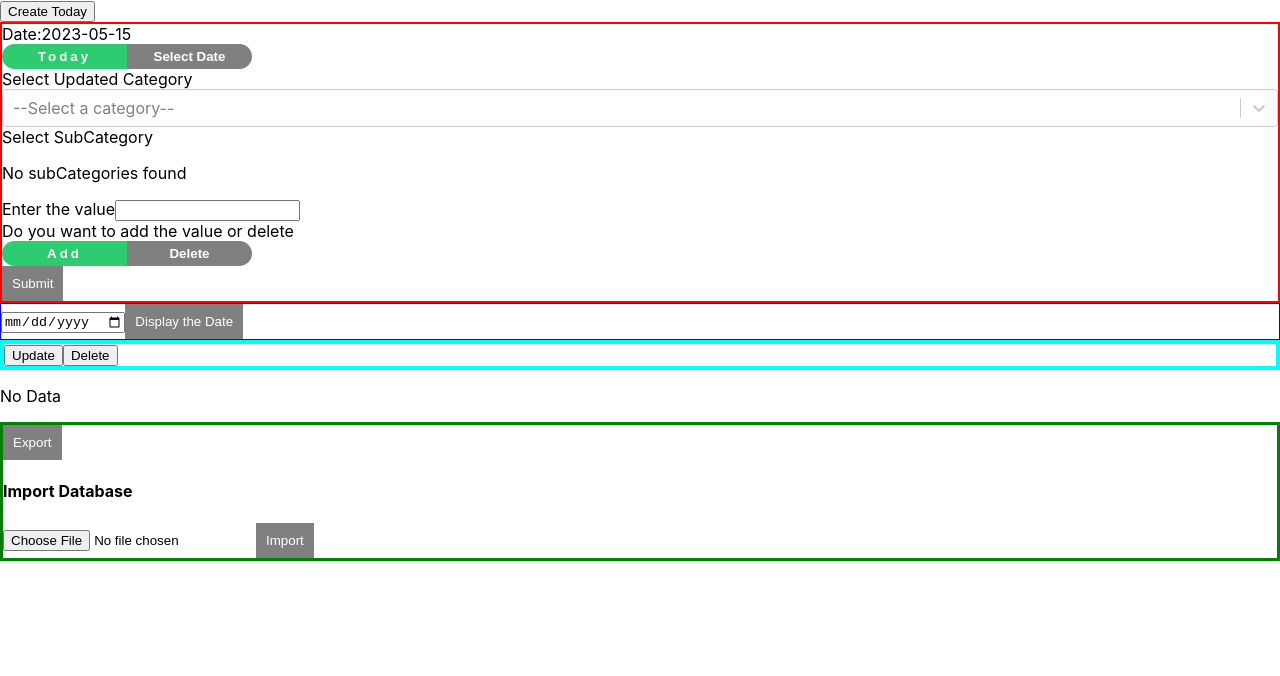
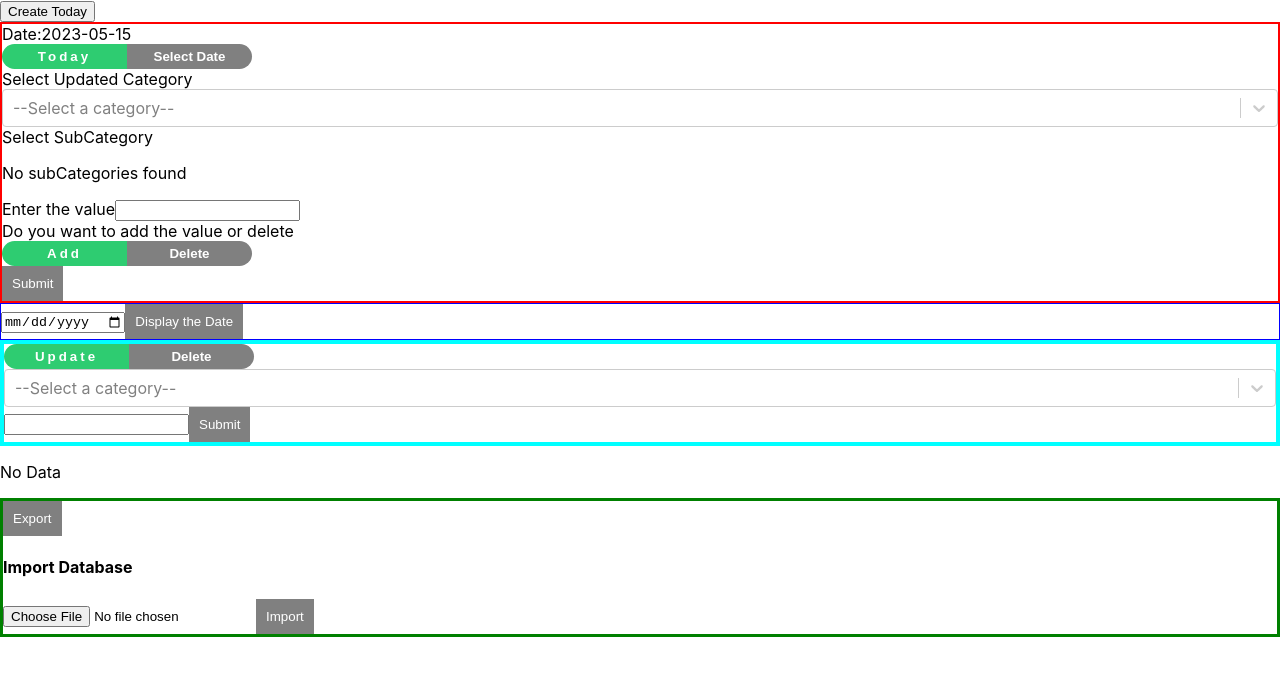
Before and after one commit to berkaysson/lifemap, a React (Create React App) app: page / in a window 1280 px wide. Shown: the top 676 px of the page. Built offline with nearby package versions, Linux system fonts and the light colour scheme.

Commit message:
Implement ToggleButton and Button components

```diff
--- a/src/Components/Forms/CategoryUpdateForm.js
+++ b/src/Components/Forms/CategoryUpdateForm.js
@@ -3,7 +3,10 @@ import { useEffect, useState } from "react";
 import Select from "react-select";
 import SubCategorySelect from "../../Interfaces/SubCategorySelect";
 
+import Button from "../../Interfaces/Button";
+
 import styled from "styled-components";
+import ToggleButton from "../../Interfaces/ToggleButton";
 
 const CategoryUpdateFormWrapper = styled.div`
   border: 4px aqua solid;
@@ -17,7 +20,7 @@ const CategoryUpdateForm = ({
 }) => {
   const [selectedCategory, setSelectedCategory] = useState(null);
   const [selectedSubCategory, setSelectedSubCategory] = useState(null);
-  const [formMode, setFormMode] = useState(null);
+  const [formMode, setFormMode] = useState("update");
   const [subCategories, setSubCategories] = useState([]);
 
   const [subCategoryOptions, setSubCategoryOptions] = useState();
@@ -94,6 +97,10 @@ const CategoryUpdateForm = ({
     setFormMode(null);
   };
 
+  const formModeChangeHandler = (mode) => {
+    setFormMode(mode);
+  };
+
   // Handle deleting a subcategory
   const deleteSubCategory = async () => {
     await onDeleteSubCategory(
@@ -110,12 +117,6 @@ const CategoryUpdateForm = ({
       case null:
         return (
           <>
-            <button type="button" onClick={updateClickHandler}>
-              Update
-            </button>
-            <button type="button" onClick={deleteClickHandler}>
-              Delete
-            </button>
           </>
         );
       case "update":
@@ -129,11 +130,8 @@ const CategoryUpdateForm = ({
                 placeholder="--Select a category--"
               />
               <input type="text" name="subCategoryInput"></input>
-              <button type="submit">Submit</button>
+              <Button text={"Submit"} type={"submit"} />
             </form>
-            <button type="button" onClick={cancelClickHandler}>
-              Cancel
-            </button>
           </>
         );
       case "delete":
@@ -153,13 +151,11 @@ const CategoryUpdateForm = ({
               placeholder={"Select a subCategory"}
               category={selectedCategory}
             />
-            <button type="button" onClick={deleteSubCategory}>
-              Delete
-            </button>
-
-            <button type="button" onClick={cancelClickHandler}>
-              Cancel
-            </button>
+            <Button
+              text={"Delete"}
+              type={"button"}
+              onClick={deleteSubCategory}
+            />
           </>
         );
       default:
@@ -168,7 +164,16 @@ const CategoryUpdateForm = ({
   };
 
   return (
-    <CategoryUpdateFormWrapper>{getFormContent()}</CategoryUpdateFormWrapper>
+    <CategoryUpdateFormWrapper>
+      <ToggleButton
+        onClick={formModeChangeHandler}
+        options={[
+          { label: "Update", value: "update" },
+          { label: "Delete", value: "delete" },
+        ]}
+      />
+      {getFormContent()}
+    </CategoryUpdateFormWrapper>
   );
 };
 
```
